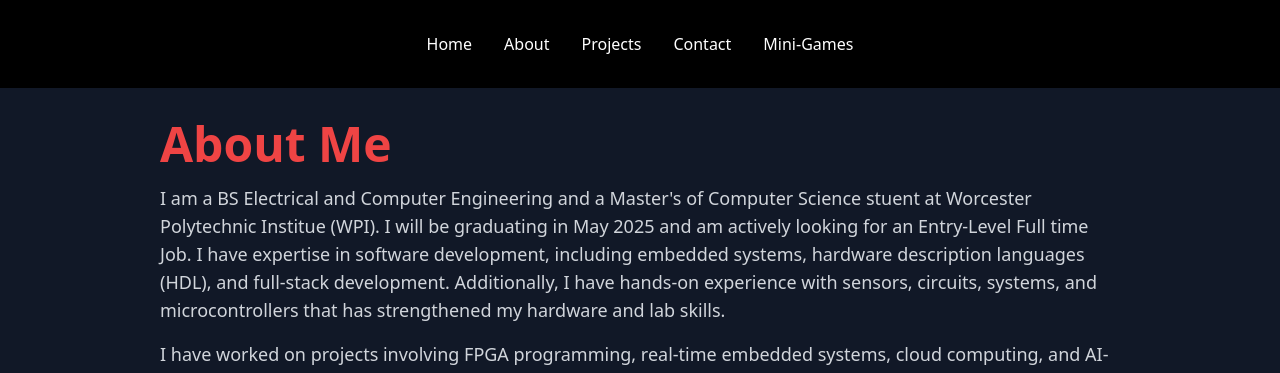
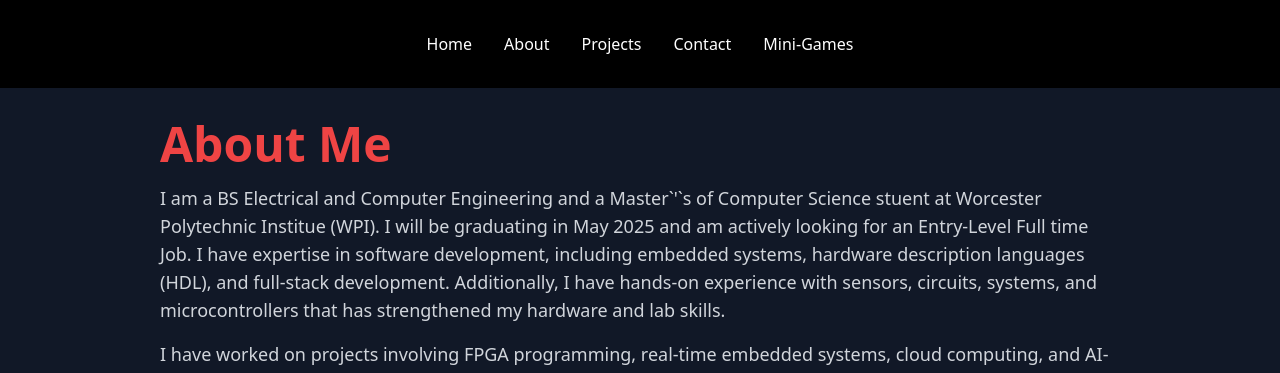
Before and after one commit to wftyrrell/personal-website, a Next.js app: page /about in a window 1280 px wide. Shown: the top 373 px of the page. Built offline with nearby package versions, Linux system fonts and the light colour scheme.

Commit message:
apos fix

```diff
--- a/src/app/about/page.tsx
+++ b/src/app/about/page.tsx
@@ -95,7 +95,7 @@ const About = () => {
       <section className="mb-10">
         <h1 className="text-5xl font-bold text-red-500 mb-4">About Me</h1>
         <p className="text-lg mb-4 text-gray-300">
-          I am a BS Electrical and Computer Engineering and a Master's of Computer Science stuent at Worcester Polytechnic Institue (WPI).
+          I am a BS Electrical and Computer Engineering and a Master`&apos;`s of Computer Science stuent at Worcester Polytechnic Institue (WPI).
           I will be graduating in May 2025 and am actively looking for an Entry-Level Full time Job.
           I have expertise in software development, including embedded systems, hardware description languages (HDL), and full-stack development. Additionally,
           I have hands-on experience with sensors, circuits, systems, and microcontrollers that has strengthened my hardware and lab skills.
```
